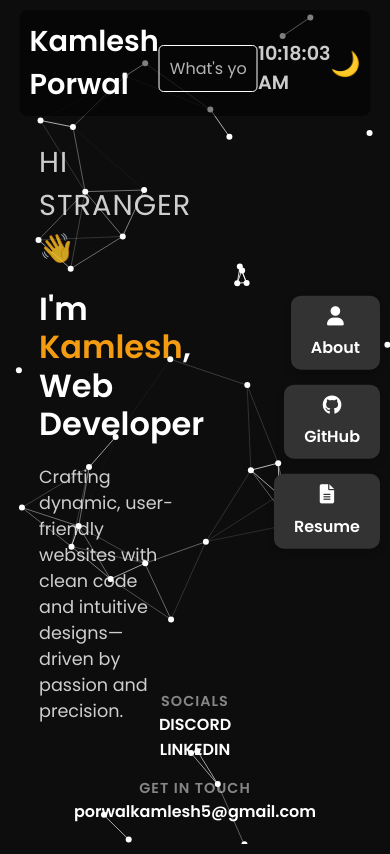
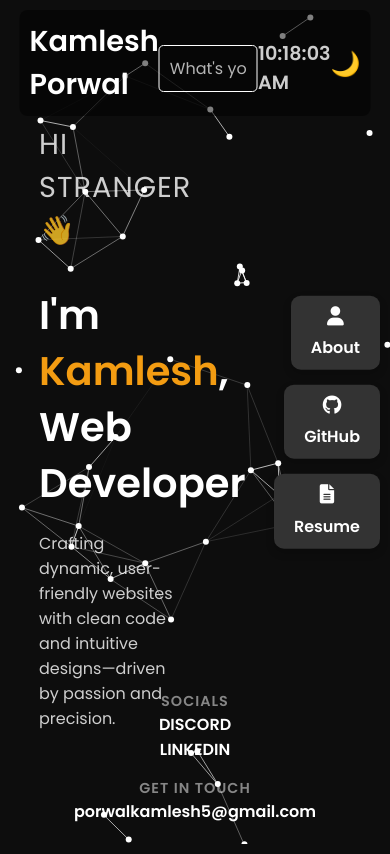
Before and after one commit to kamleshp214/kamleshp214.github.io, a plain HTML site: page index.html in a window 390 px wide. Drawn offline with nearby package versions, Linux system fonts and the light colour scheme.

Commit message:
Update style.css

```diff
--- a/style.css
+++ b/style.css
@@ -601,3 +601,50 @@ body.light-mode .folder-link {
       align-items: center;
     }
   }
+  /* Hero Section */
+.hero-section {
+    display: flex;
+    flex-direction: column; /* Stack the content vertically */
+    justify-content: center;
+    align-items: flex-start; /* Align to the left */
+    height: 100vh;
+    text-align: left;
+    padding-left: 5%; /* Add space from the left */
+    width: 100%; /* Ensure it doesn't overflow */
+  }
+
+  /* Greeting and Hero Text */
+  .greeting, .hero-text, .tagline {
+    text-align: left; /* Ensure text is left-aligned */
+    margin-bottom: 10px; /* Add margin to space out elements */
+  }
+
+  .hero-text {
+    font-size: 4rem;
+    font-weight: 700;
+    line-height: 1.2;
+    margin-top: 20px; /* Add top margin to separate from the greeting */
+  }
+
+  /* Mobile View Fixes */
+  @media (max-width: 768px) {
+    .hero-section {
+      margin-top: 10px; /* Prevent overlap on smaller screens */
+      text-align: center; /* Align text to center for mobile */
+      padding-left: 5%; /* Ensure no text is cut off */
+    }
+
+    .greeting {
+      font-size: 1.8rem;
+      margin-bottom: 15px; /* Increase bottom margin for separation */
+    }
+
+    .hero-text {
+      font-size: 2.5rem; /* Adjust size for mobile */
+      line-height: 1.4;
+    }
+
+    .tagline {
+      font-size: 1rem;
+    }
+  }
```
